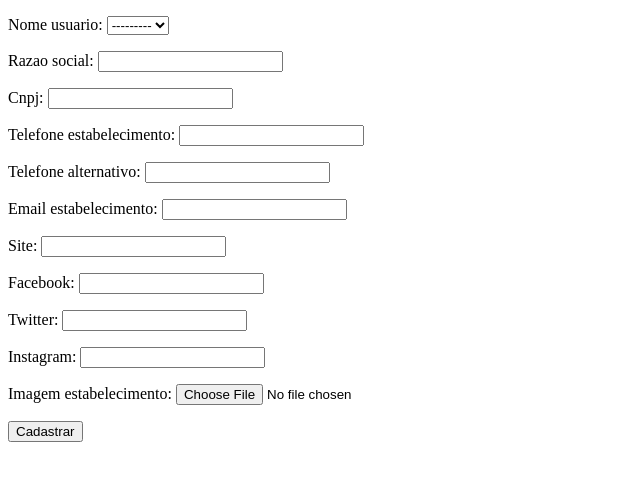
After one commit to LeonardoMoers/project-food, a Django app: page /cadastro_estabelecimento/ in a window 1280 px wide. The commit adds this page. Shown: the top 481 px of the page, without its empty margins (0-640 px from the left). Run offline with Django 3.2, Linux system fonts and the light colour scheme; data that the repository does not hold is empty.

Commit message:
debug form, view e template estabelecimentos

```diff
--- a/project/QuentinhaFood/forms/__init__.py
+++ b/project/QuentinhaFood/forms/__init__.py
@@ -0,0 +1 @@
+from .cadastro_estabelecimento import EstabelecimentoForm
--- a/project/QuentinhaFood/forms/cadastro_estabelecimento.py
+++ b/project/QuentinhaFood/forms/cadastro_estabelecimento.py
@@ -1,19 +1,19 @@
 from django import forms
-from .models import estabelecimento
+from ..models import Estabelecimento
 
 class EstabelecimentoForm(forms.ModelForm):
-    nome_usuario = models.ForeignKey(Usuario, on_delete=models.CASCADE)
-    razao_social = models.CharField(max_length=100)
-    cnpj = models.CharField(max_length=100, validators=[validate_phone])
-    telefone_estabelecimento = models.CharField(max_length=100, validators=[validate_phone])
-    telefoneAlternativo_estabelecimento = models.CharField(max_length=100, validators=[validate_phone], blank=True,null=True)
-    email_estabelecimento = models.EmailField()
-    site_estabelecimento = models.CharField(max_length=200, blank=True, null=True)
-    facebook_estabelecimento = models.CharField(max_length=200, blank=True, null=True)
-    twitter_estabelecimento = models.CharField(max_length=200, blank=True, null=True)
-    instagram_estabelecimento = models.CharField(max_length=200, blank=True, null=True)
-    imagem_estabelecimento = models.ImageField()
+    #nome_usuario = forms.CharField(max_length=100)
+    razao_social = forms.CharField(max_length=100)
+    cnpj = forms.CharField(max_length=100)
+    telefone_estabelecimento = forms.CharField(max_length=100)
+    telefone_alternativo = forms.CharField(max_length=100)
+    email_estabelecimento = forms.EmailField(max_length=100)
+    site = forms.CharField(max_length=200)
+    facebook = forms.CharField(max_length=200)
+    twitter = forms.CharField(max_length=200)
+    instagram = forms.CharField(max_length=200)
+    imagem_estabelecimento = forms.ImageField()
 
     class Meta:
-        model = estabelecimento
-        fields = ('nome_usuario','razao_social','cnpj','telefone_estabelecimento','telefoneAlteranativo_estabelecimento','email_estabelecimento','site_estabelecimento','facebook_estabelecimento','twitter_estabelecimento','instagram_estabelecimento','imagem_estabelecimento')
+        model = Estabelecimento
+        fields = ('nome_usuario','razao_social','cnpj','telefone_estabelecimento','telefone_alternativo','email_estabelecimento','site','facebook','twitter','instagram',)
--- a/project/QuentinhaFood/models/estabelecimento.py
+++ b/project/QuentinhaFood/models/estabelecimento.py
@@ -3,14 +3,18 @@ from django.core.exceptions import ValidationError
 from django.utils.translation import ugettext_lazy as _
 from .usuario import Usuario
 
-def validate_phone(value):
-	if len(value) < 8 or len(value) > 11:
-		raise ValidationError(
-			_('%(value)s is not valid, please follow example: (xx) 9 XXXX-XXXX or XXXX-XXXX'),
-			params={'value': value}
-		)
+
 
 class Estabelecimento(models.Model):
+
+	def validate_phone(self):
+		if len(self) < 8 or len(self) > 11:
+			raise ValidationError(
+				_('%(value)s is not valid, please follow example: (xx) 9 XXXX-XXXX or XXXX-XXXX'),
+				params={'value': self}
+			)
+
+
 	nome_usuario = models.ForeignKey(Usuario, on_delete=models.CASCADE)
 	razao_social = models.CharField(max_length=100)
 	cnpj = models.CharField(max_length=100, validators=[validate_phone])
--- a/project/QuentinhaFood/templates/base.html
+++ b/project/QuentinhaFood/templates/base.html
@@ -1,13 +1,14 @@
-<!doctype html>
+<!DOCTYPE html>
+<html lang="en">
 <head>
     {% load staticfiles %}
-    <meta charset="utf-8"/>
+    <meta charset="UTF-8">
+    <meta name="viewport" content="width=device-width, initial-scale=1.0">
+    <meta http-equiv="X-UA-Compatible" content="ie=edge">
     <title>{% block titulo %}{% endblock %}</title>
 </head>
-<body>
-
-{% block conteudo %}
-{% endblock %}
-
-</body>
+    <body>
+        {% block conteudo %}
+        {% endblock %}
+    </body>
 </html>
--- /dev/null
+++ b/project/QuentinhaFood/templates/estabelecimento/cadastro_estabelecimento.html
@@ -0,0 +1,13 @@
+{% extends 'base.html' %}
+
+{% block titulo %} Cadastro de Estabelecimento{% endblock %}
+{% block conteudo %}
+
+<form action="{% url 'cadastroEstabelecimento' %}" method="POST">
+    {% csrf_token %}
+    {{ form.as_p }}
+    <input type="submit" value="Cadastrar">
+</form>
+
+
+{% endblock %}
--- a/project/QuentinhaFood/views/__init__.py
+++ b/project/QuentinhaFood/views/__init__.py
@@ -1,3 +1,4 @@
 from django.shortcuts import render
 
-from QuentinhaFood.views.usuario import *
+from .usuario import CadastroUsuario
+from .cadastro_estabelecimento import add_estabelecimento
--- a/project/QuentinhaFood/views/cadastro_estabelecimento.py
+++ b/project/QuentinhaFood/views/cadastro_estabelecimento.py
@@ -1,19 +1,21 @@
-from django.core.urlresolvers import reverse
 from django.http import HttpResponseRedirect
 from django.shortcuts import render
-from django.views.generic.base import View
 
-from .forms import cadastro_estabelecimento
+from ..forms import EstabelecimentoForm
 
 
 def add_estabelecimento(request):
+    template = 'estabelecimento/cadastro_estabelecimento.html'
+
     if request.method == 'POST':
-        form = cadastro_estabelecimento(request.POST)
+        form = EstabelecimentoForm(request.POST)
+
         if form.is_valid():
             form.save(commit=True)
-            return index(request)
+            return HttpResponseRedirect('/usuario/')
+
         else:
-            print form.errors
+            print(form.errors)
     else:
-        form = cadastro_estabelecimento()
-    return render(request, 'QuentinhaFood/cadastro_estabelecimento.html', {'form': form})
+        form = EstabelecimentoForm
+    return render(request, template, {'form': form})
--- a/project/project/urls.py
+++ b/project/project/urls.py
@@ -5,12 +5,16 @@ from django.conf import settings
 from django.conf.urls import include, url
 from django.contrib import admin
 
-from QuentinhaFood.views.usuario import *
+from QuentinhaFood import views as my_views
 
 urlpatterns = [
     #path('admin/', admin.site.urls),
     #path('usuario/', CadastroUsuario.as_view(), name='usuario'),
     url(r'admin/', admin.site.urls),
-    url(r'^usuario/', CadastroUsuario.as_view(), name='usuario'),
-    url(r'^editar_usuario/(?P<usuario_id>\d+)/$', CadastroUsuario.as_view()),
+    url(r'^usuario/', my_views.CadastroUsuario.as_view(), name='usuario'),
+    url(r'^editar_usuario/(?P<usuario_id>\d+)/$', my_views.CadastroUsuario.as_view()),
+
+    url(r'^cadastro_estabelecimento/$', my_views.add_estabelecimento, name='cadastroEstabelecimento'),
+
+
 ]
```
Also changed, not shown: project/QuentinhaFood/templates/estabelecimento/cadastro.html (deleted, +0 -32 lines), project/QuentinhaFood/migrations/0001_initial.py, project/QuentinhaFood/migrations/0003_auto_20181026_0959.py, project/QuentinhaFood/migrations/0006_remove_estabelecimento_telefonealternativo_estabelecimento.py (added), project/QuentinhaFood/migrations/0007_auto_20181102_2305.py (added).
